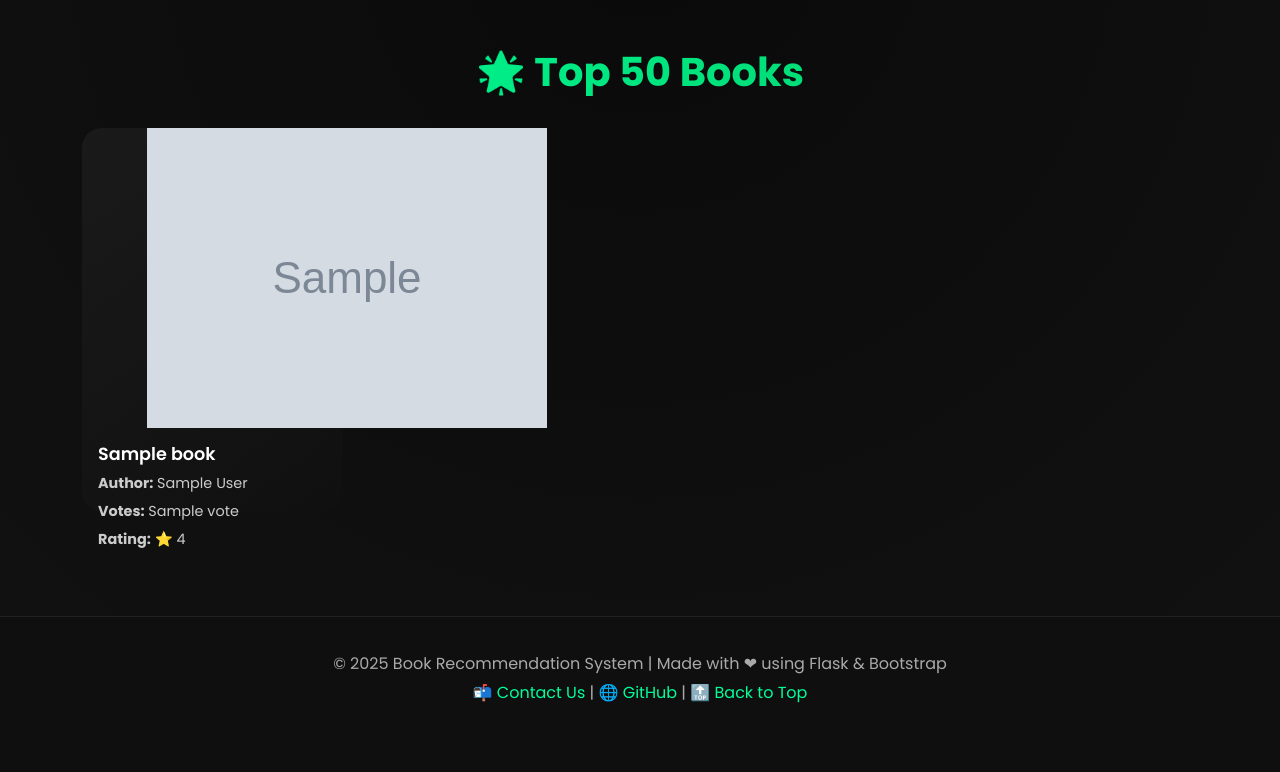
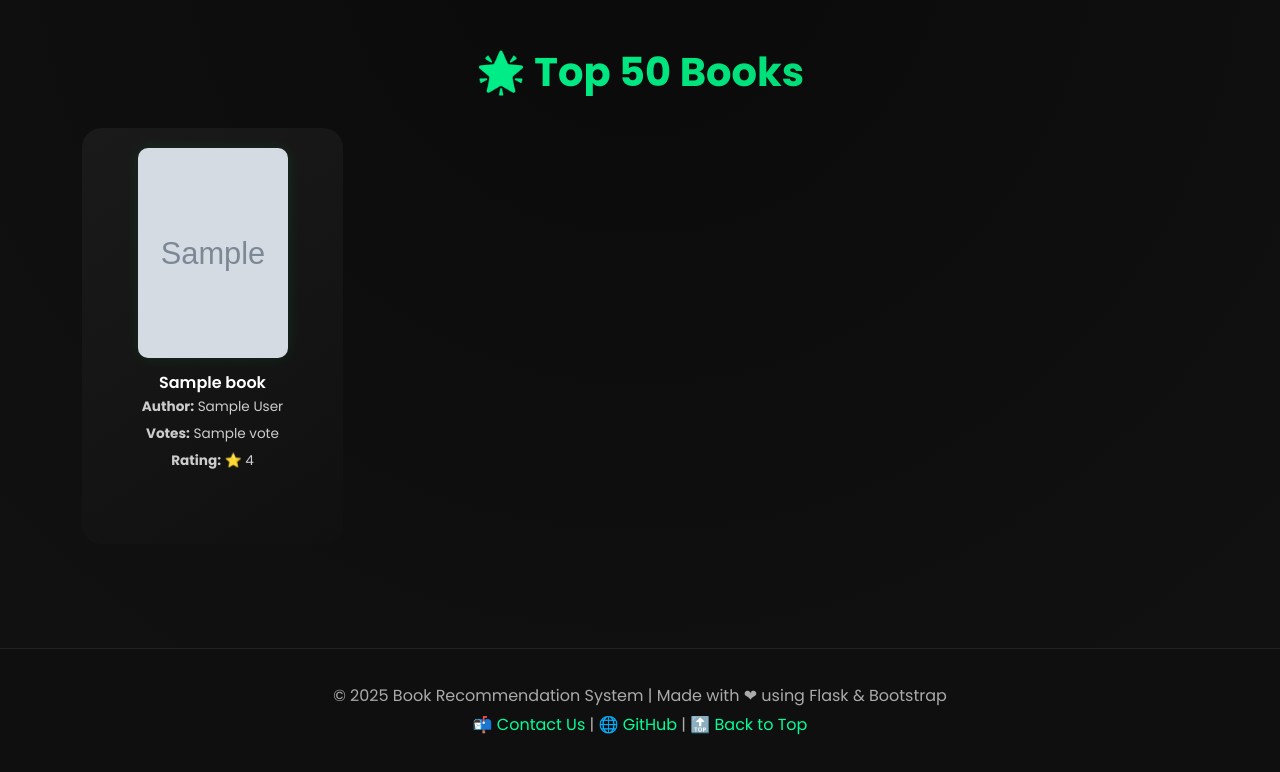
Before and after one commit to Nandini776/Recommendation-System, a Flask app: template templates/index.html in a window 1280 px wide. Shown: the part 70-842 px from the top of the page. Before the commit the page ends 773 px from the top, so only its background shows below. Run offline with Flask 3, Linux system fonts and the light colour scheme; the template is opened without the code that fills it: most values are stand-ins (such as "Sample title", 1, 10 or a date in 2020); grey boxes marked "Sample" are stand-in pictures; parts of the project's set-up code (start-up, migrations or seed data) failed here and were passed over.

Commit message:
Update index.html

```diff
--- a/templates/index.html
+++ b/templates/index.html
@@ -63,31 +63,47 @@
 
     /* Cards */
     .card {
-      height: 24rem;
       border: none;
       background: linear-gradient(145deg, #1a1a1a, #101010);
       border-radius: 20px;
       transition: all 0.4s ease;
+      height: 26rem;
+      display: flex;
+      flex-direction: column;
+      justify-content: space-between;
+      align-items: center;
+      overflow: hidden;
     }
     .card:hover {
       transform: translateY(-8px) scale(1.03);
       box-shadow: 0 0 25px rgba(0, 255, 120, 0.2);
     }
+
     .card img {
-      position: relative;
-      align-items: center;
-      width: max-content;
-      left: 25%;
+      width: 150px;
+      height: 210px;
+      object-fit: cover;
+      border-radius: 10px;
+      margin-top: 20px;
+      display: block;
+      box-shadow: 0 0 15px rgba(0, 255, 120, 0.1);
     }
+
+    .card-body {
+      text-align: center;
+      padding: 15px;
+    }
+
     .card-body h4 {
-      font-size: 1.1rem;
+      font-size: 1rem;
       font-weight: 600;
       color: #fff;
+      margin-bottom: 5px;
     }
     .card-body p {
       color: #ccc;
       margin-bottom: 0.4rem;
-      font-size: 0.9rem;
+      font-size: 0.85rem;
     }
 
     /* Footer */
```
